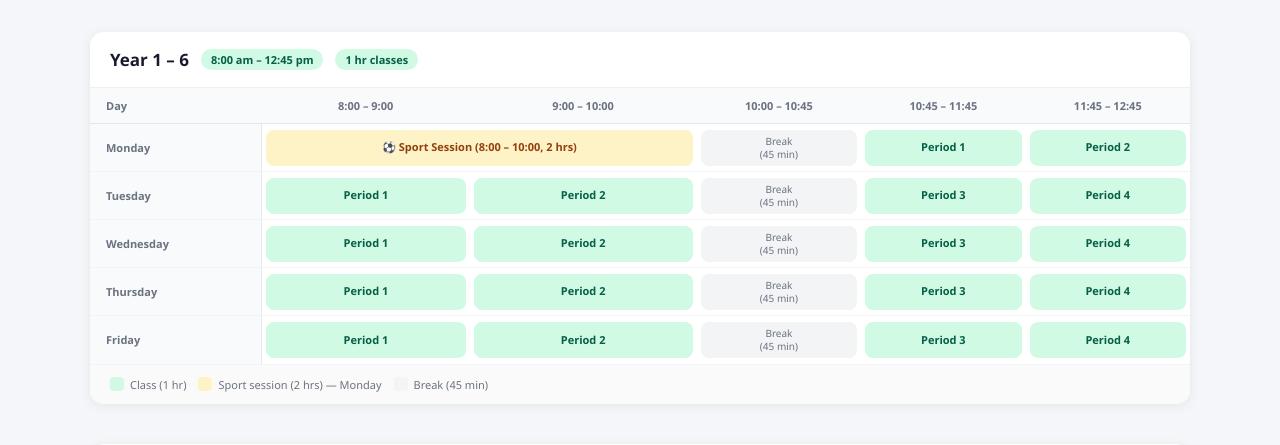
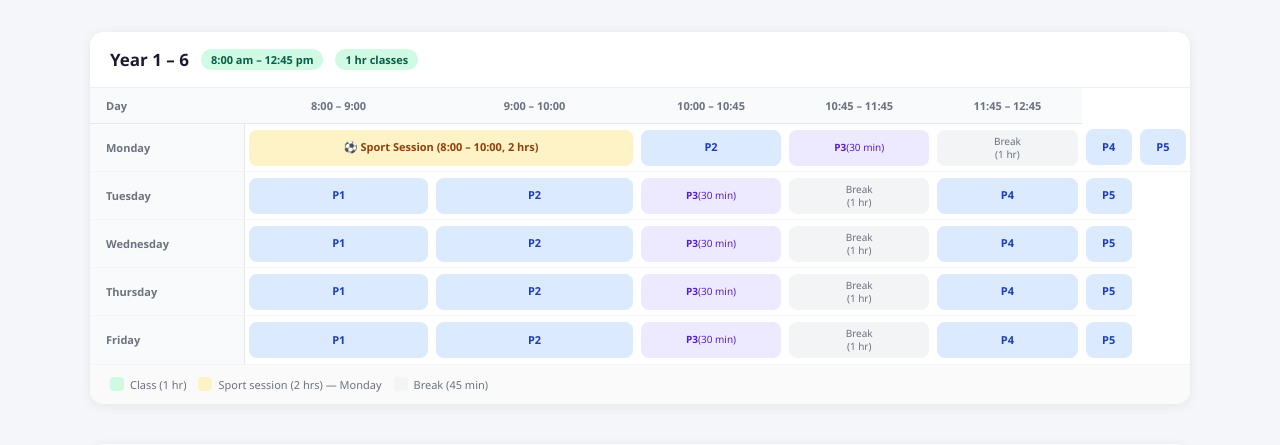
Before and after one commit to Tommy3910/School-Management-System, a PHP site: page /php_timetable.php in a window 1280 px wide. Shown: the part 93-538 px from the top of the page. Run offline with PHP 8.4, Linux system fonts and the light colour scheme.

Commit message:
sdsadadasd

```diff
--- a/php_timetable.php
+++ b/php_timetable.php
@@ -205,41 +205,48 @@
         <tr>
           <td class="day-label">Monday</td>
           <td colspan="2" style="padding:4px"><div class="cell sport">⚽ Sport Session (8:00 – 10:00, 2 hrs)</div></td>
-          <td><div class="cell brk">Break<br>(45 min)</div></td>
-          <td><div class="cell cls">Period 1</div></td>
-          <td><div class="cell cls">Period 2</div></td>
+
+          <td><div class="cell cls-b">P2</div></td>
+          <td><div class="cell short">P3<br><span style="font-weight:400">(30 min)</span></div></td>
+          <td><div class="cell brk">Break<br>(1 hr)</div></td>
+          <td><div class="cell cls-b">P4</div></td>
+          <td><div class="cell cls-b">P5</div></td>
         </tr>
         <tr>
           <td class="day-label">Tuesday</td>
-          <td><div class="cell cls">Period 1</div></td>
-          <td><div class="cell cls">Period 2</div></td>
-          <td><div class="cell brk">Break<br>(45 min)</div></td>
-          <td><div class="cell cls">Period 3</div></td>
-          <td><div class="cell cls">Period 4</div></td>
+          <td><div class="cell cls-b">P1</div></td>
+          <td><div class="cell cls-b">P2</div></td>
+          <td><div class="cell short">P3<br><span style="font-weight:400">(30 min)</span></div></td>
+          <td><div class="cell brk">Break<br>(1 hr)</div></td>
+          <td><div class="cell cls-b">P4</div></td>
+          <td><div class="cell cls-b">P5</div></td>
         </tr>
         <tr>
           <td class="day-label">Wednesday</td>
-          <td><div class="cell cls">Period 1</div></td>
-          <td><div class="cell cls">Period 2</div></td>
-          <td><div class="cell brk">Break<br>(45 min)</div></td>
-          <td><div class="cell cls">Period 3</div></td>
-          <td><div class="cell cls">Period 4</div></td>
+          <td><div class="cell cls-b">P1</div></td>
+          <td><div class="cell cls-b">P2</div></td>
+          <td><div class="cell short">P3<br><span style="font-weight:400">(30 min)</span></div></td>
+          <td><div class="cell brk">Break<br>(1 hr)</div></td>
+          <td><div class="cell cls-b">P4</div></td>
+          <td><div class="cell cls-b">P5</div></td>
         </tr>
         <tr>
           <td class="day-label">Thursday</td>
-          <td><div class="cell cls">Period 1</div></td>
-          <td><div class="cell cls">Period 2</div></td>
-          <td><div class="cell brk">Break<br>(45 min)</div></td>
-          <td><div class="cell cls">Period 3</div></td>
-          <td><div class="cell cls">Period 4</div></td>
+          <td><div class="cell cls-b">P1</div></td>
+          <td><div class="cell cls-b">P2</div></td>
+          <td><div class="cell short">P3<br><span style="font-weight:400">(30 min)</span></div></td>
+          <td><div class="cell brk">Break<br>(1 hr)</div></td>
+          <td><div class="cell cls-b">P4</div></td>
+          <td><div class="cell cls-b">P5</div></td>
         </tr>
         <tr>
           <td class="day-label">Friday</td>
-          <td><div class="cell cls">Period 1</div></td>
-          <td><div class="cell cls">Period 2</div></td>
-          <td><div class="cell brk">Break<br>(45 min)</div></td>
-          <td><div class="cell cls">Period 3</div></td>
-          <td><div class="cell cls">Period 4</div></td>
+          <td><div class="cell cls-b">P1</div></td>
+          <td><div class="cell cls-b">P2</div></td>
+          <td><div class="cell short">P3<br><span style="font-weight:400">(30 min)</span></div></td>
+          <td><div class="cell brk">Break<br>(1 hr)</div></td>
+          <td><div class="cell cls-b">P4</div></td>
+          <td><div class="cell cls-b">P5</div></td>
         </tr>
       </tbody>
     </table>
--- a/studentHomePage.php
+++ b/studentHomePage.php
@@ -177,7 +177,7 @@ pageHead('Student Dashboard');
       <?php if ($tab === 'courses'): ?>
         <div class="phdr">
           <h2>Your Courses</h2>
-          <p>Year <?= e($user['year']) ?> — Semester 1, 2024</p>
+          <p>Year <?= e($user['year']) ?> — Semester 1, 2026</p>
         </div>
         <div class="srow">
           <div class="sc">
@@ -425,7 +425,7 @@ pageHead('Student Dashboard');
                     <?php foreach ($periods as $idx => $p): ?>
                       <td style="padding:4px">
                         <div
-                          style="background:<?= strtoupper($p) === 'SPORT' ? '#fef3c7' : 'rgba(45,106,79,.08)' ?>;color:<?= strtoupper($p) === 'SPORT' ? '#92400e' : 'var(--P)' ?>;border-radius:8px;padding:5px 4px;font-size:.75rem;font-weight:600;display:flex;align-items:center;justify-content:center;height:36px;text-align:center;line-height:1.2">
+                          style="background:<?= strtoupper($p) === 'SPORT' ? '#fef3c7' : (strtoupper($p) === 'BREAK' ? '#f3f4f6' : 'rgba(45,106,79,.08)') ?>;color:<?= strtoupper($p) === 'SPORT' ? '#92400e' : (strtoupper($p) === 'BREAK' ? '#6b7280' : 'var(--P)') ?>;border-radius:8px;padding:5px 4px;font-size:.75rem;font-weight:<?= strtoupper($p) === 'BREAK' ? '400' : '600' ?>;display:flex;align-items:center;justify-content:center;height:36px;text-align:center;line-height:1.2">
                           <?= e($p !== '' ? $p : '—') ?>
                         </div>
                       </td>
```
Also changed, not shown: api_get_timetable.php (added, +49 -0 lines), rad_project 1.sql (+6 -1 lines).
